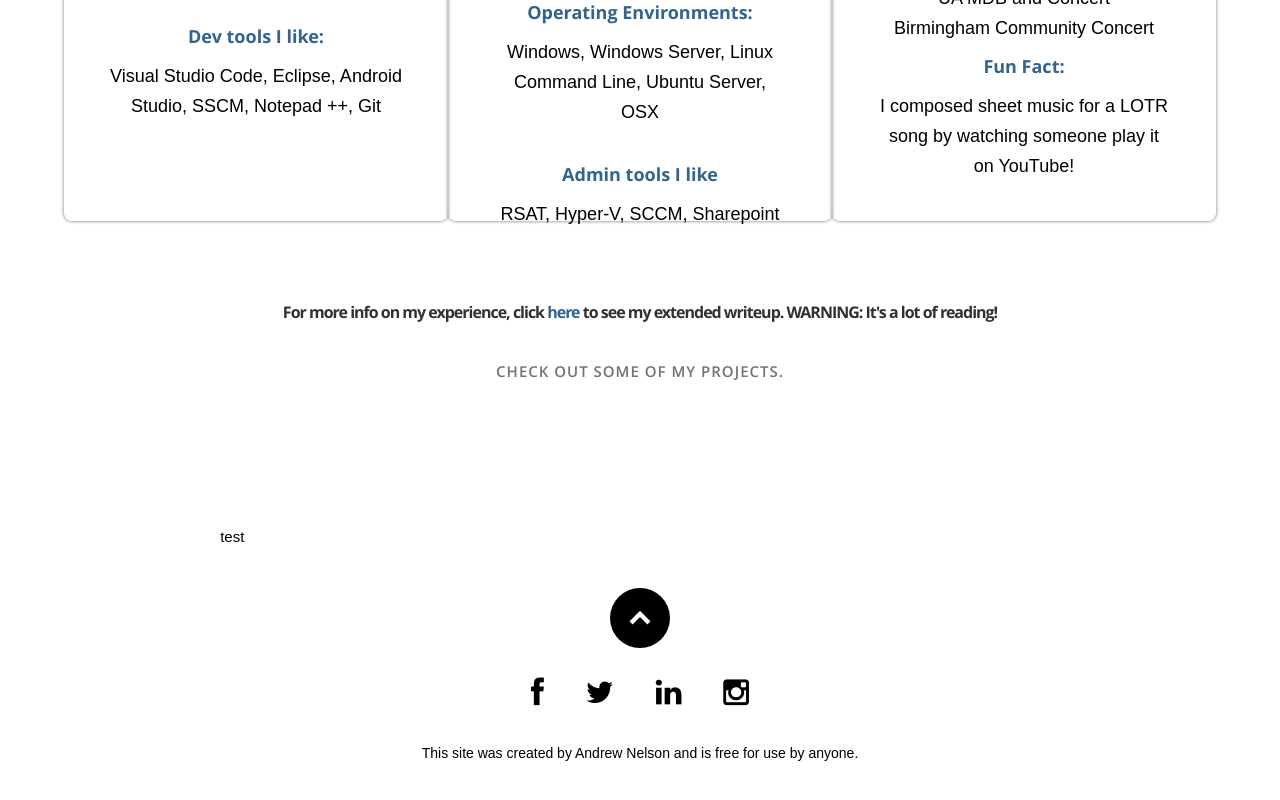
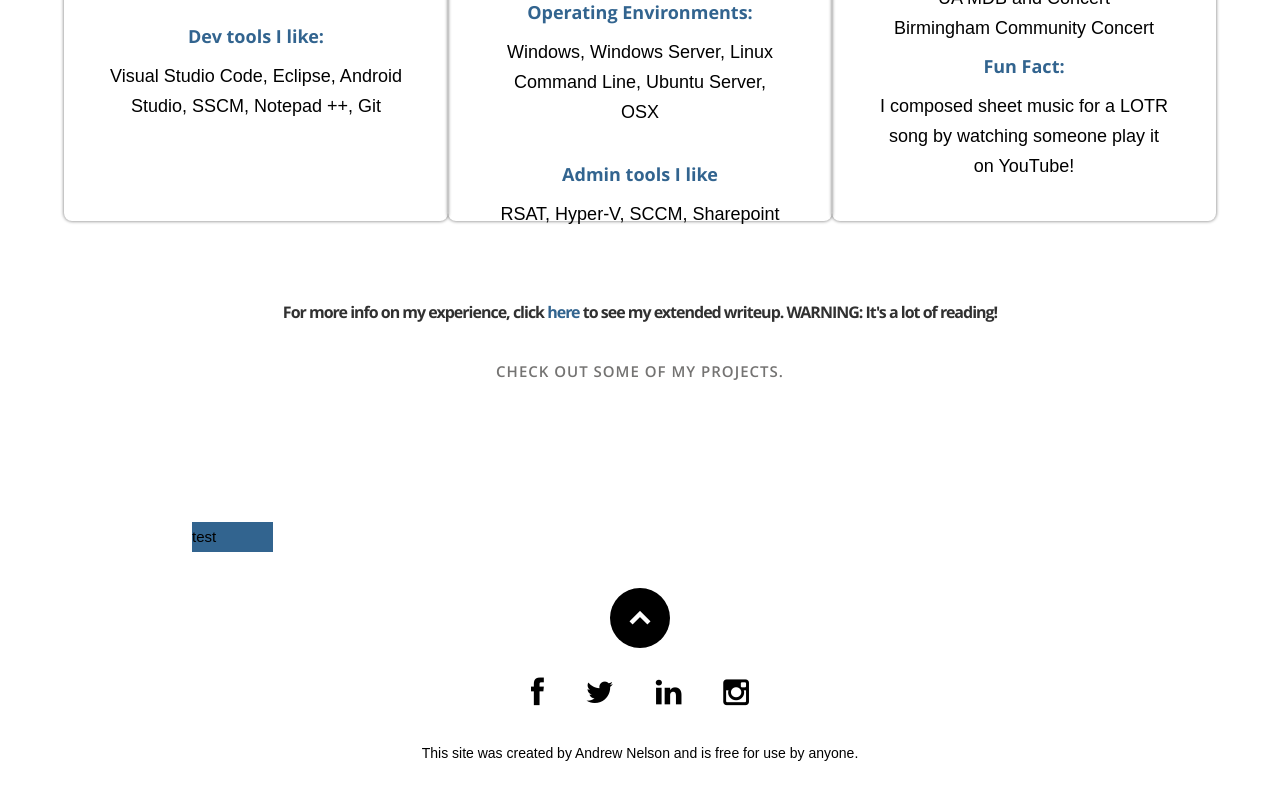
Before and after one commit to Saintroi/saintroi.github.io, a React (Create React App) app: page / in a window 1280 px wide. Shown: the part 1905-2705 px from the top of the page. Built offline with nearby package versions, Linux system fonts and the light colour scheme.

Commit message:
Slight change to CSS and Resume wording.

```diff
--- a/src/components/portfolio/portfolio.css
+++ b/src/components/portfolio/portfolio.css
@@ -15,7 +15,7 @@
     --primary-text-color: #fff;
 }
 
-#portfolio card{
+#portfolio .card{
     position: relative;
     text-align: center;
     display:flex;
--- a/src/components/resume/resume.js
+++ b/src/components/resume/resume.js
@@ -38,7 +38,7 @@ export default class Resume extends Component {
                 <p className="info">IT Specialist / Software Developer <span>•</span> <em className="date">August 2017 - Present</em></p>
                 <p>
                   I currently work for a construction company in downtown Birmingham that's trying to put a new spin on the construction industry.
-                  Here, I've been a huge player in the company's advances in technology. I started out as an intern during my last semester of school where I
+                  Here, I've helped push and guide the company's advances in technology. I started out as an intern during my last semester of school where I
                   helped create software for internal use that let the company gather and see data in a compelling way. This jumpstarted the work that I've been
                   doing as a full time staff member. <br />
                   <br />
```
